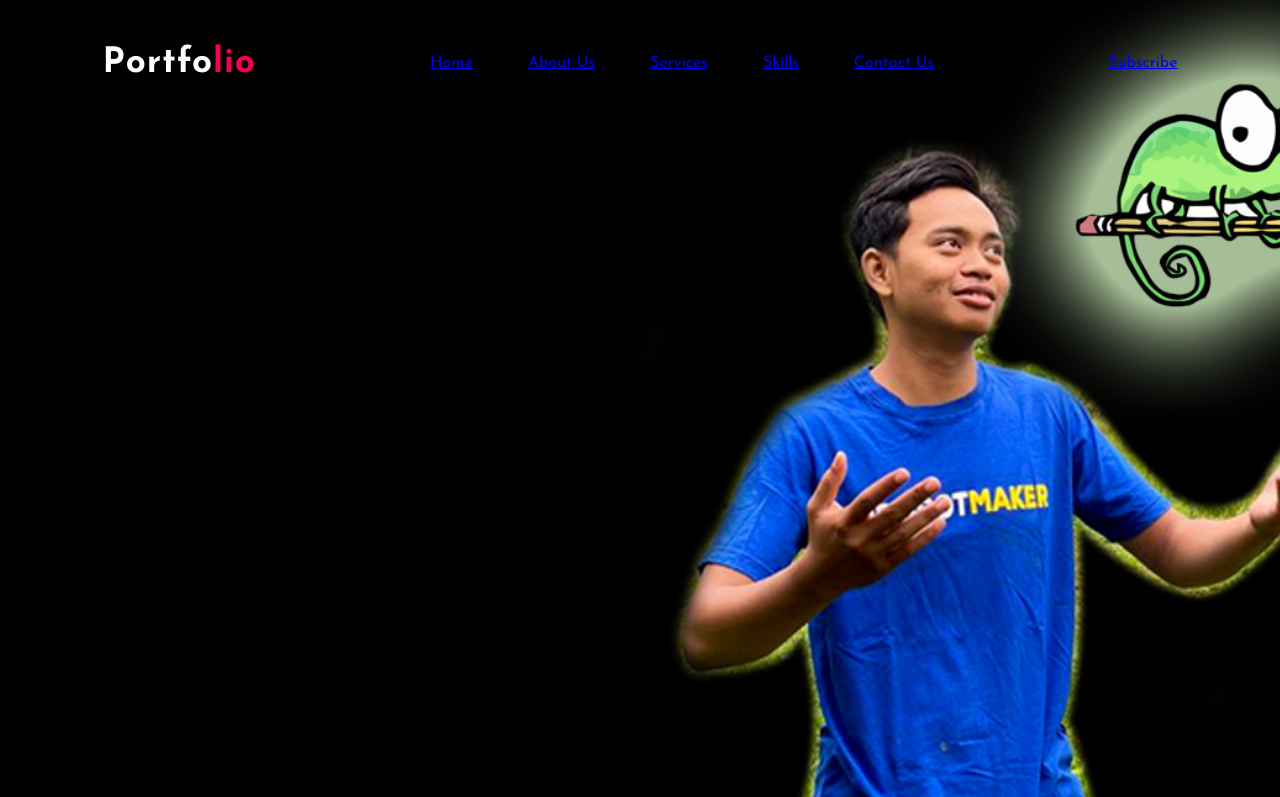
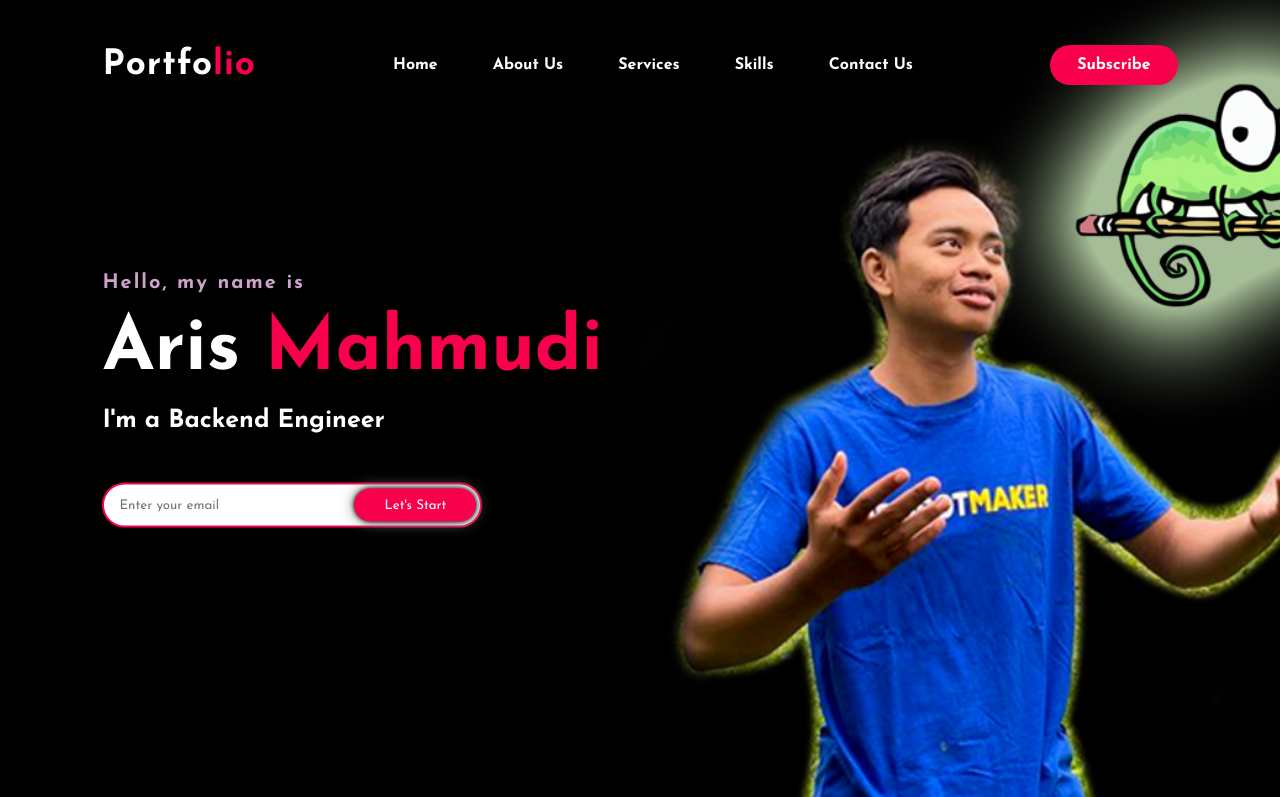
Before and after one commit to Annelies11/portfolio-2023, a plain HTML site: page index.html in a window 1280 px wide. Shown: the top 797 px of the page. Drawn offline with Linux system fonts and the light colour scheme.

Commit message:
Update ke dua

```diff
--- a/index.html
+++ b/index.html
@@ -23,6 +23,29 @@
 		</ul>
 		<a href="#" class="btn">Subscribe</a>
 	  </nav>
-	<div>
+
+	  <div class="content">
+	    <h4>Hello, my name is</h4>
+		<h1>Aris  <span>Mahmudi</span></h1>
+		<h3>I'm a Backend Engineer</h3>
+		<div class="newsletter">
+		   <form>
+		     <input type="email" name="email" id="mail" placeholder="Enter your email">
+			 <input type="submit" name="submit" value="Let's Start">
+		   </form>
+		</div>
+	  </div>
+	</div>
+	<!--About section start -->
+	<section>
+	   <div class="main">
+	      <img src="images/main-img.jpg">
+		  <div class="about-text">
+		     <h2>About Me</h2>
+			 <h5>Developer  & Lecturer</h5>
+			 <p>I'm a back-end developer. I can provide hallah mbuh opo iki tulisane pokok dadi ngono disek. Iki ae sek melu-melu taane wong. Sek durung iso  gae dewe. Penting gae ngono ae sek. Tur tak turu disek, aku ngantuk.</p>
+		  </div>
+	   </div>
+	</section>
   </body>
 </html>
--- a/style.css
+++ b/style.css
@@ -33,3 +33,82 @@ nav ul li{
 	display: inline-block;
 	padding: 10px 25px;
 }
+nav ul li a{
+	color: white;
+	text-decoration: none;
+	font-weight: bold;
+	text-transform: capitalize;
+}
+nav ul li a:hover{
+	color: #f9004d;
+	transition: .4s;
+}
+.btn{
+	background-color: #f9004d;
+	color: white;
+	text-decoration: none;
+	border: 2px solid transparent;
+	font-weight: bold;
+	padding: 10px 25px;
+	border-radius: 30px;
+	transition: transform .4s;
+}
+.btn:hover{
+	transform: scale(1.2);
+}
+.content{
+	position: absolute;
+	top: 50%;
+	left: 8%;
+	transform: translateY(-50%);
+}
+h1{
+	color: white;
+	margin: 20px 0px 20px;
+	font-size: 75px;
+}
+h3{
+	color: white;
+	font-size: 25px;
+	margin-bottom: 50px;
+}
+h4{
+	color: #fcfc;
+	letter-spacing: 2px;
+	font-size: 20px;
+}
+.newsletter form{
+	width: 380px;
+	max-width: 100%;
+	position: relative;
+}
+.newsletter form input:first-child{
+	display: inline-block;
+	width: 100%;
+	padding: 14px 130px 14px 15px;
+	border: 2px solid #f9004d;
+	outline: none;
+	border-radius: 30px;
+}
+.newsletter form input:last-child{
+	position: absolute;
+	display:  inline-block;
+	outline: none;
+	border: none;
+	padding: 10px 30px;
+	border-radius: 30px;
+	background-color: #f9004d;
+	color: white;
+	box-shadow: 0px 0px 5px #000, 0px 0px 15px #858585;
+	top: 6px;
+	right: 6px;
+}
+.about{
+	width: 100%;
+	padding: 100px 0px;
+	background-color: #191919;
+}
+.about img{
+	height: auto;
+	width: 430px;
+}
```
